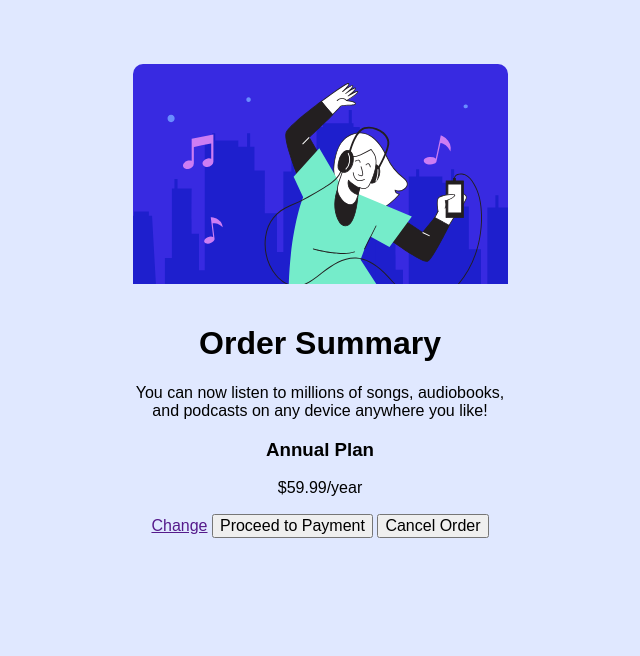
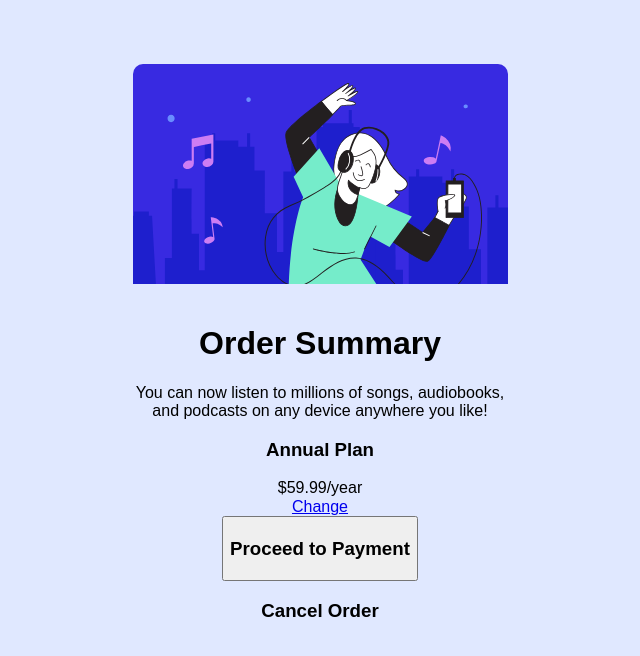
Before and after one commit to ob-codes/FEM_OrderSummary, a plain HTML site: page index.html in a window 1280 px wide. Shown: the whole page, without its empty margins (320-960 px from the left). Drawn offline with Linux system fonts and the light colour scheme.

Commit message:
added external fonts and modified the content structure

```diff
--- a/index.html
+++ b/index.html
@@ -8,26 +8,37 @@
 
     <title>Frontend Mentor | Order summary card</title>
 
-    <!-- Feel free to remove these styles or customise in your own stylesheet 👍 -->
+    <!-- External Font -->
+    <link rel="preconnect" href="https://fonts.googleapis.com">
+    <link rel="preconnect" href="https://fonts.gstatic.com" crossorigin>
+    <link href="https://fonts.googleapis.com/css2?family=Red+Hat+Display:wght@500;700;900&display=swap" rel="stylesheet">
+
+    <!-- External CSS sheet -->
     <link rel="stylesheet" href="./css/normalize.css">
     <link rel="stylesheet" href="./css/style.css">
   </head>
   <body>
-    <section class="main">
-      <div class="contatiner-for-image"></div>
-      <h1>Order Summary</h1>
+    <div class="main">
+      <section class="contatiner-for-image"></section>
+      <section class="contatiner-for-text">
+        <h1>Order Summary</h1>
 
-      <p>You can now listen to millions of songs, audiobooks, and podcasts on any
-        device anywhere you like!</p>
+        <p>You can now listen to millions of songs, audiobooks, and podcasts on any
+          device anywhere you like!</p>
 
-      <h3>Annual Plan</h3>
-      <p>$59.99/year</p>
+        <section class="container-for-plan">
+          <div class="items container-for-music"></div>
+          <div class="items plan">
+            <h3>Annual Plan</h3>
+            <span>$59.99/year</span>
+          </div>
+          <a href="#" class="items">Change</a>
+        </section>
 
-      <a href="">Change</a>
+        <button class="payment"><h3>Proceed to Payment</h3></button>
 
-      <button>Proceed to Payment</button>
-      <button>Cancel Order</button>
-    </section>
-
+        <h3 id="cancel">Cancel Order</h3>
+      </section>
+    </div>
   </body>
 </html>
```
